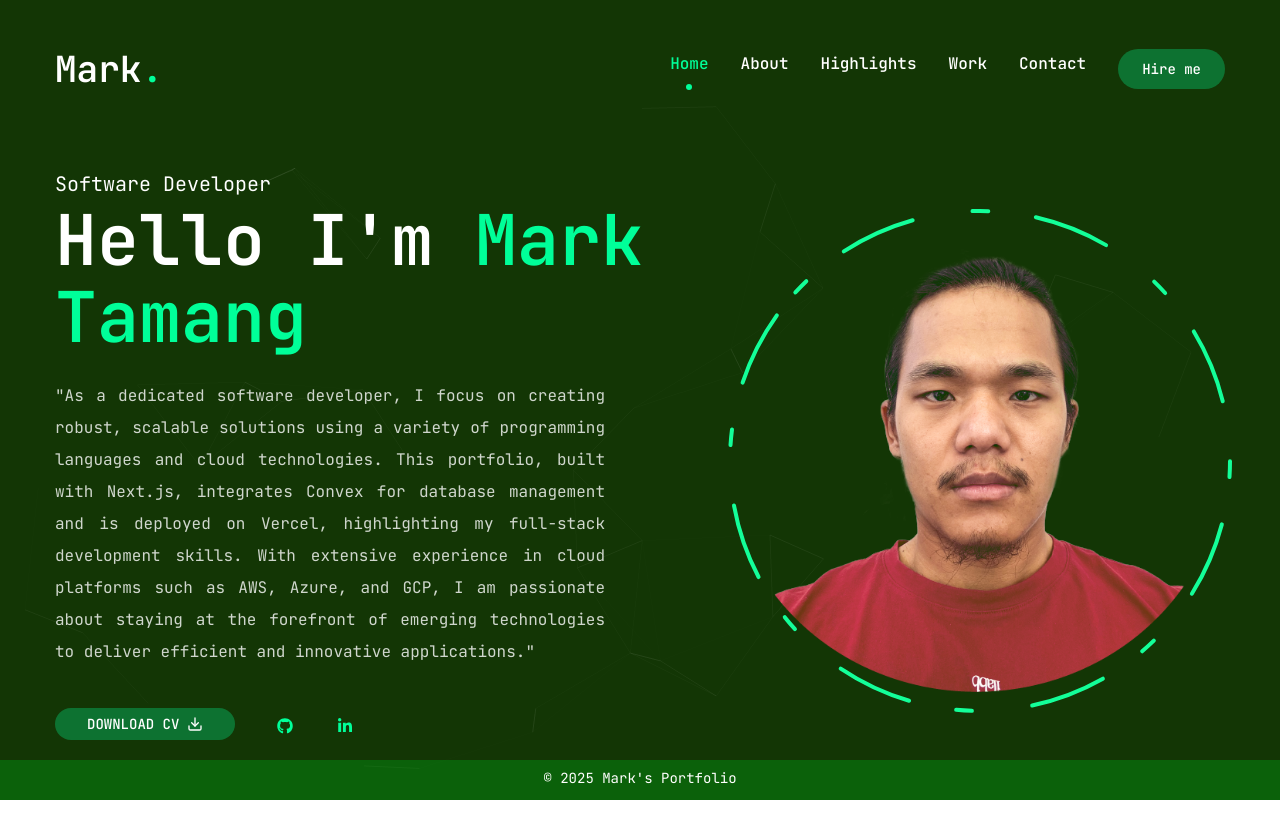
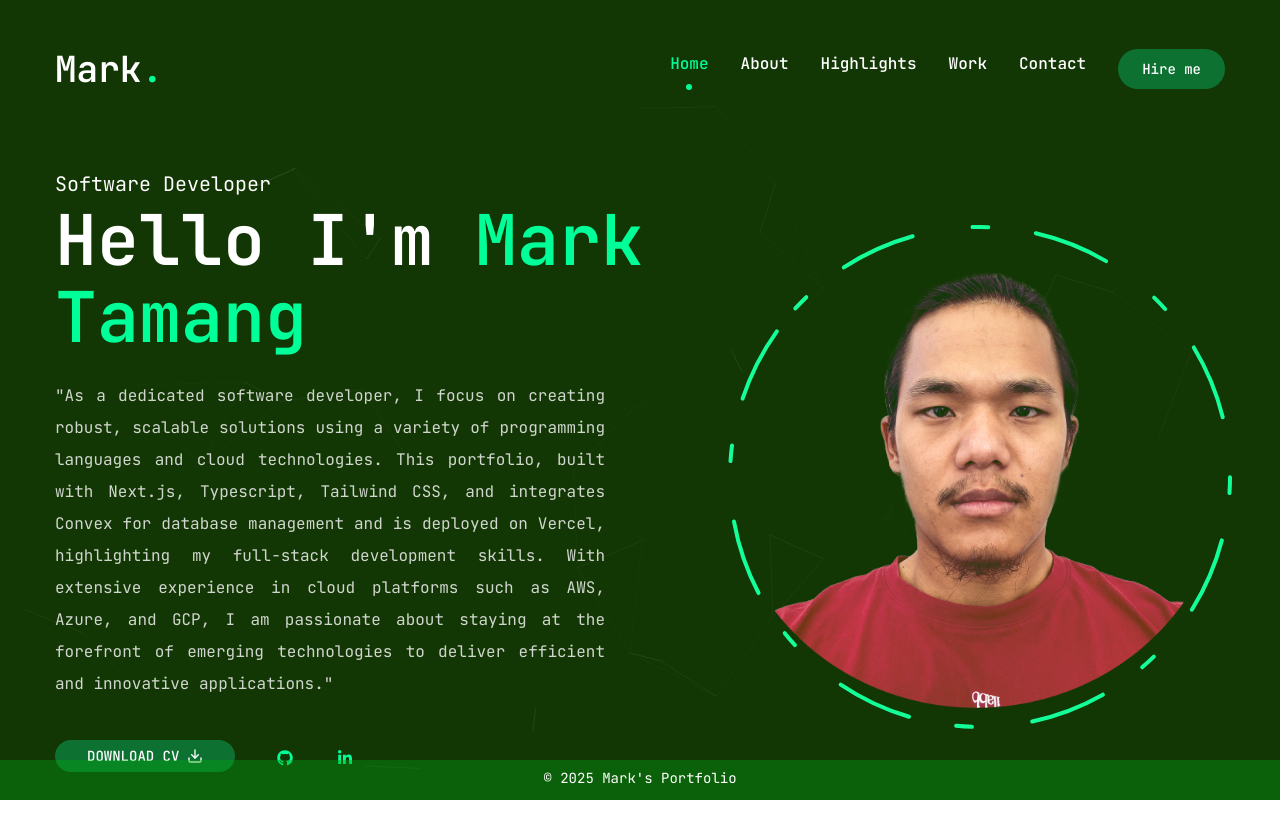
Before and after one commit to marktmng/mark-portfolio, a Next.js app: page / in a window 1280 px wide. Shown: the top 838 px of the page. Built offline with nearby package versions, Linux system fonts and the light colour scheme; no server answers.

Commit message:
small update

```diff
--- a/app/page.jsx
+++ b/app/page.jsx
@@ -78,11 +78,12 @@ const Home = () => {
                 "As a dedicated software developer, I focus on creating robust,
                 scalable solutions using a variety of programming languages and
                 cloud technologies. This portfolio, built with Next.js,
-                integrates Convex for database management and is deployed on
-                Vercel, highlighting my full-stack development skills. With
-                extensive experience in cloud platforms such as AWS, Azure, and
-                GCP, I am passionate about staying at the forefront of emerging
-                technologies to deliver efficient and innovative applications."
+                Typescript, Tailwind CSS, and integrates Convex for database
+                management and is deployed on Vercel, highlighting my full-stack
+                development skills. With extensive experience in cloud platforms
+                such as AWS, Azure, and GCP, I am passionate about staying at
+                the forefront of emerging technologies to deliver efficient and
+                innovative applications."
               </p>
               {/* Download CV & Social */}
               <div className="flex flex-col xl:flex-row items-center xl:items-start gap-8">
```
